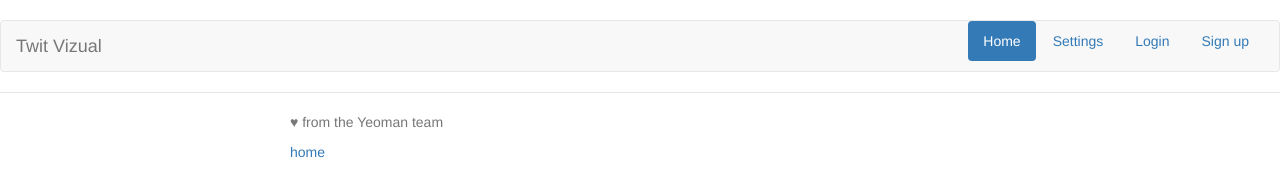
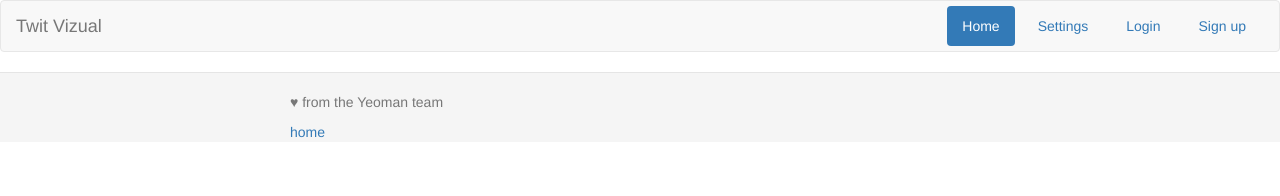
Before and after one commit to kirkkohler/twit-vizual, a website: page app/views/index.html in a window 1280 px wide. Drawn offline with nearby package versions, Linux system fonts and the light colour scheme; some packages are replaced by stand-ins of ours; files that its build step writes are made by us from their sources; no server answers.

Commit message:
update css: removed padding on top of nav bar, centered buttons in navbar.
also moved "hello, user" to index.html instead of main view template.

```diff
--- a/app/styles/main.css
+++ b/app/styles/main.css
@@ -1,6 +1,6 @@
 /* Space out content a bit */
 body {
-  padding-top: 20px;
+/*  padding-top: 20px;*/
   padding-bottom: 20px;
 }
 
@@ -24,10 +24,15 @@ body {
   padding-bottom: 19px;
 }
 
+.nav > li > a{
+  margin: 5px 3px 5px 3px;
+}
+
 /* Custom page footer */
 .footer {
   padding-top: 19px;
   color: #777;
+  background-color: #f5f5f5;
   border-top: 1px solid #e5e5e5;
 }
 
--- a/app/views/index.html
+++ b/app/views/index.html
@@ -27,6 +27,8 @@
     <!-- Include nav bar partial
     ng-includes take an expression, so need to use string e.g. 'string' for angular to display -->
     <div ng-include="'views/partials/navbar.html'"></div>
+    <!-- only show if user is logged in -->
+    <p ng-show="currentUser">Welcome {{ currentUser.name }}!</p>
     <!-- Main site / application content here -->
     <div class="container" ng-view=""></div>
     <!-- Footer -->
```
Also changed, not shown: app/views/partials/main.html (+0 -1 lines).
